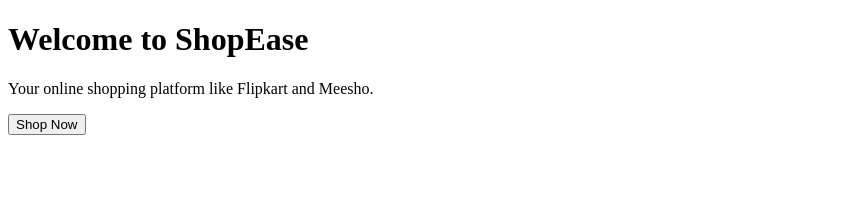
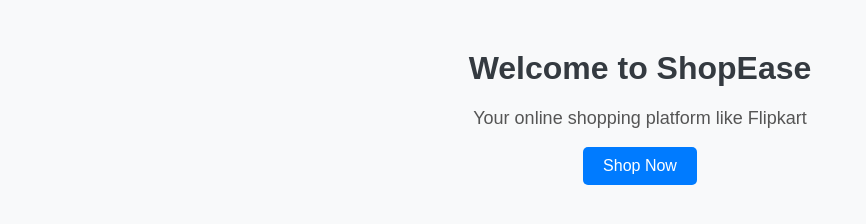
Before and after one commit to mdaurangzeb398/Ecomerce-app, a plain HTML site: page Index.html in a window 1280 px wide. Shown: the whole page, without its empty margins (0-866 px from the left). Drawn offline with Linux system fonts and the light colour scheme.

Commit message:
Update Index.html

```diff
--- a/Index.html
+++ b/Index.html
@@ -1,13 +1,15 @@
+
 <!DOCTYPE html>
 <html lang="en">
 <head>
   <meta charset="UTF-8" />
-  <meta name="viewport" content="width=device-width, initial-scale=1.0"/>
+  <meta name="viewport" content="width=device-width, initial-scale=1.0" />
   <title>ShopEase - Home</title>
+  <link rel="stylesheet" href="style.css" />
 </head>
 <body>
   <h1>Welcome to ShopEase</h1>
-  <p>Your online shopping platform like Flipkart and Meesho.</p>
+  <p>Your online shopping platform like Flipkart</p>
   <button>Shop Now</button>
 </body>
 </html>
```
